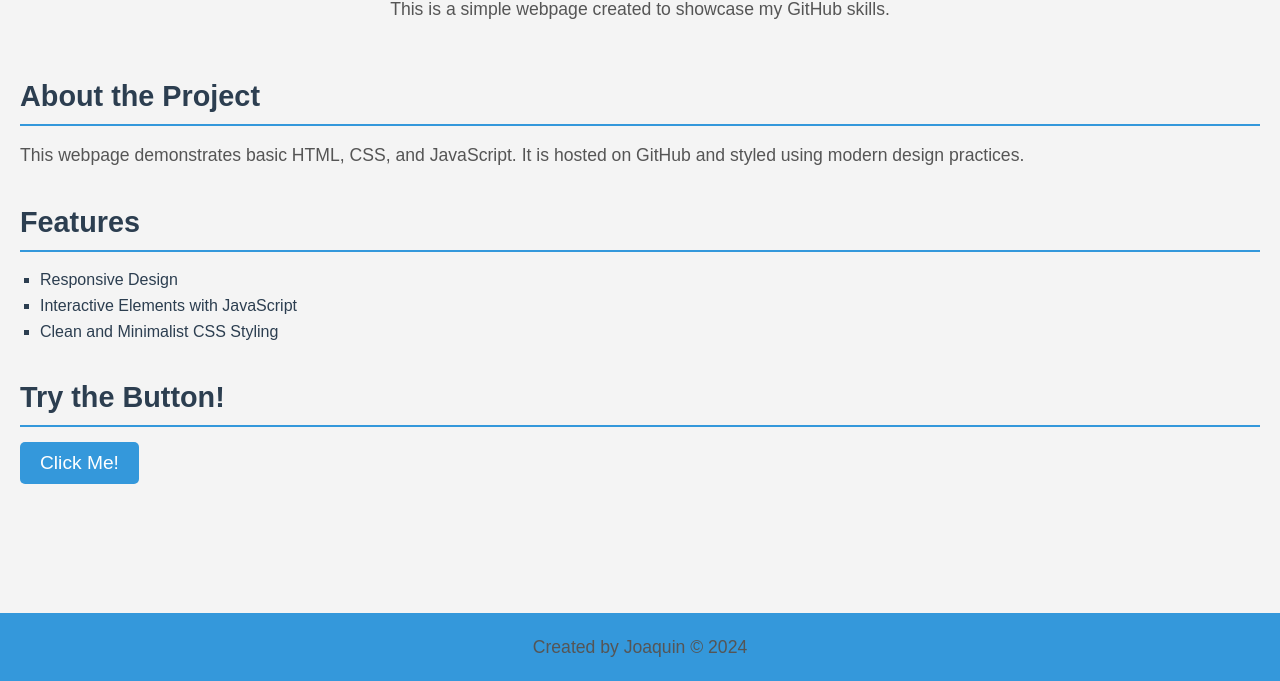
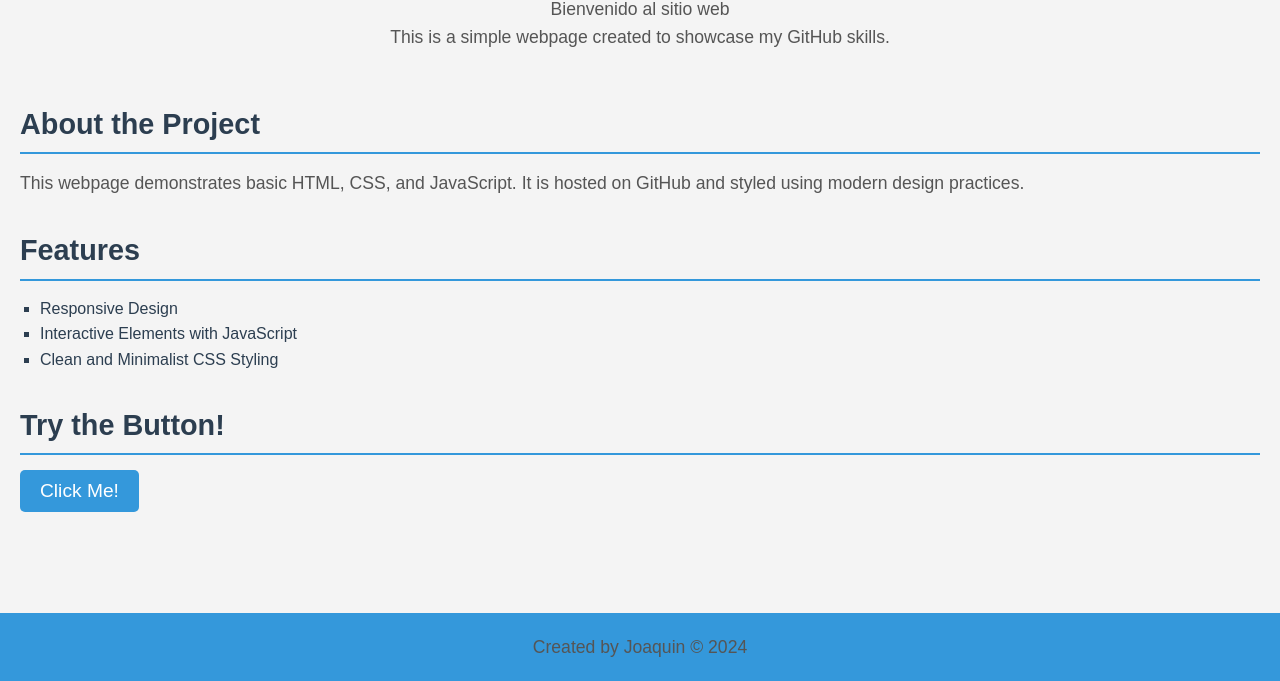
Before and after one commit to Skarvy/Desaf-oGit, a plain HTML site: page index.html in a window 1280 px wide. Shown: the part 119-800 px from the top of the page. Drawn offline with Linux system fonts and the light colour scheme.

Commit message:
Añadir texto de bienvenida en index.html

```diff
--- a/index.html
+++ b/index.html
@@ -10,6 +10,7 @@
 <body>
   <header>
     <h1>Welcome to My Project!</h1>
+    <p>Bienvenido al sitio web</p>
     <p>This is a simple webpage created to showcase my GitHub skills.</p>
   </header>
 
```
